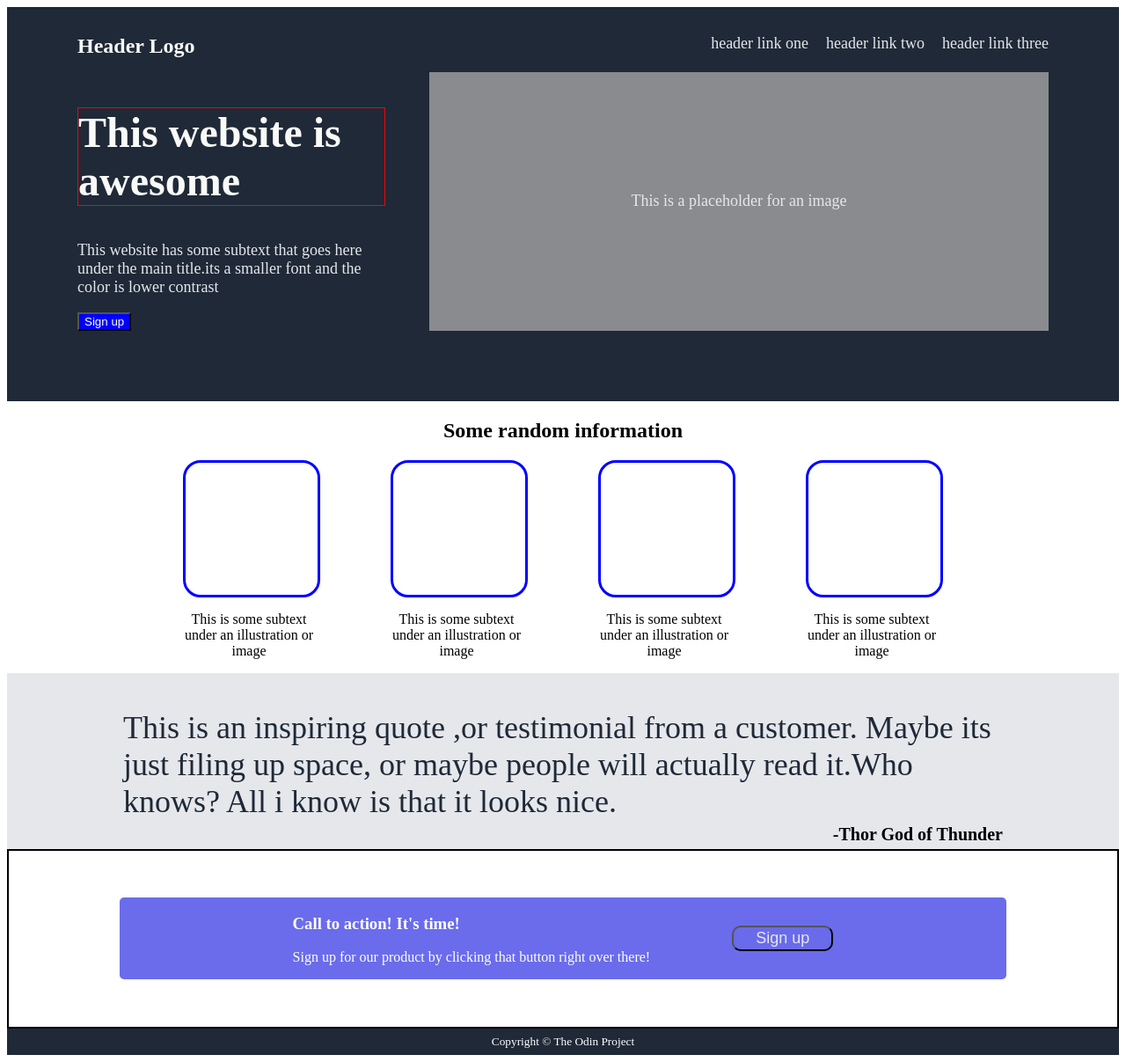
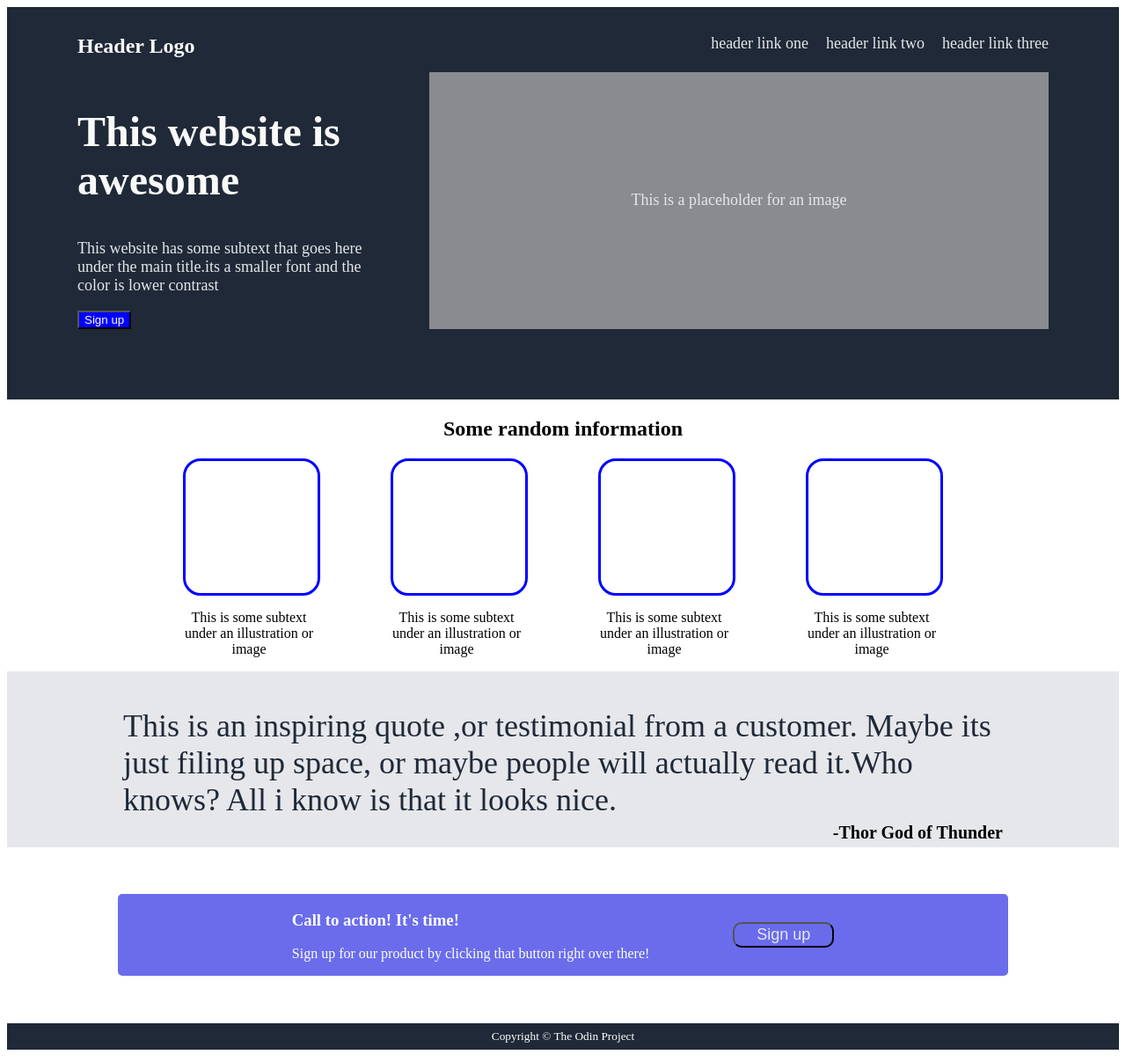
Before and after one commit to Markturt/odin-landing-page, a plain HTML site: page index.html in a window 1280 px wide. Shown: the whole page at 88% size. Drawn offline with Linux system fonts and the light colour scheme.

Commit message:
Border removed for awesome and foot-wrapper

```diff
--- a/style.css
+++ b/style.css
@@ -49,8 +49,6 @@ li{
 .awesome h2{
     color:#f9faf8;
     font-size:48px;
-
-    border: 1px solid red;
 }
 .awesome button{
     color: white;
@@ -101,7 +99,7 @@ blockquote{
     height: 200px;
     justify-content: center;
     align-items: center;
-    border: 2px solid black;
+
 }
 .foot{
     display: flex;
```
Also changed, not shown: index.html (line endings or trailing spaces).
